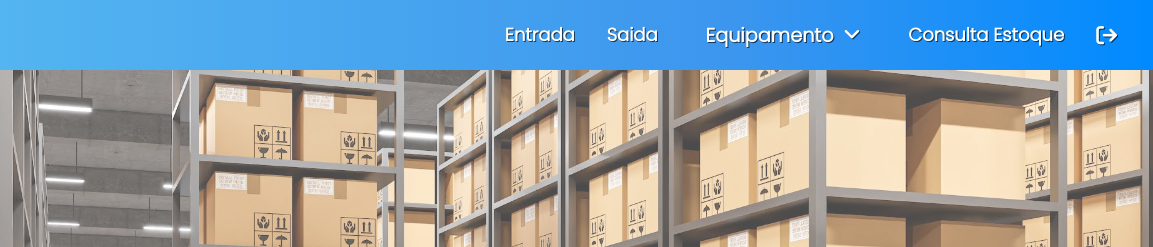
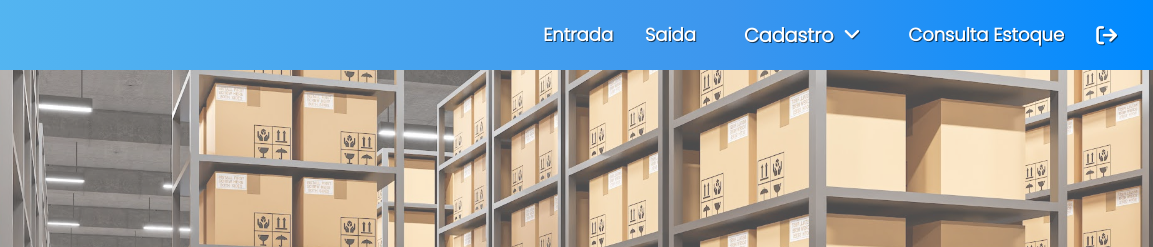
Before and after one commit to Saul2904/estoque38, a website: page Public/index.html in a window 1280 px wide. Shown: the top 247 px of the page, 127-1280 px from the left. Drawn offline with Linux system fonts and the light colour scheme.

Commit message:
Att Menu

```diff
--- a/Public/index.html
+++ b/Public/index.html
@@ -19,8 +19,9 @@
                     <li><a href="./entrada.html">Entrada</a></li>
                     <li><a href="./saida.html">Saida</a></li>
                     <li><div class="dropdown">
-                      <button class="dropbtn">Equipamento</button>
+                      <button class="dropbtn">Cadastro</button>
                       <div class="dropdown-content">
+                        <a href="#">Equipamento</a>
                         <a href="#">Marca</a>
                         <a href="#">Tipo</a>
                         <a href="#">Produto</a>
```
